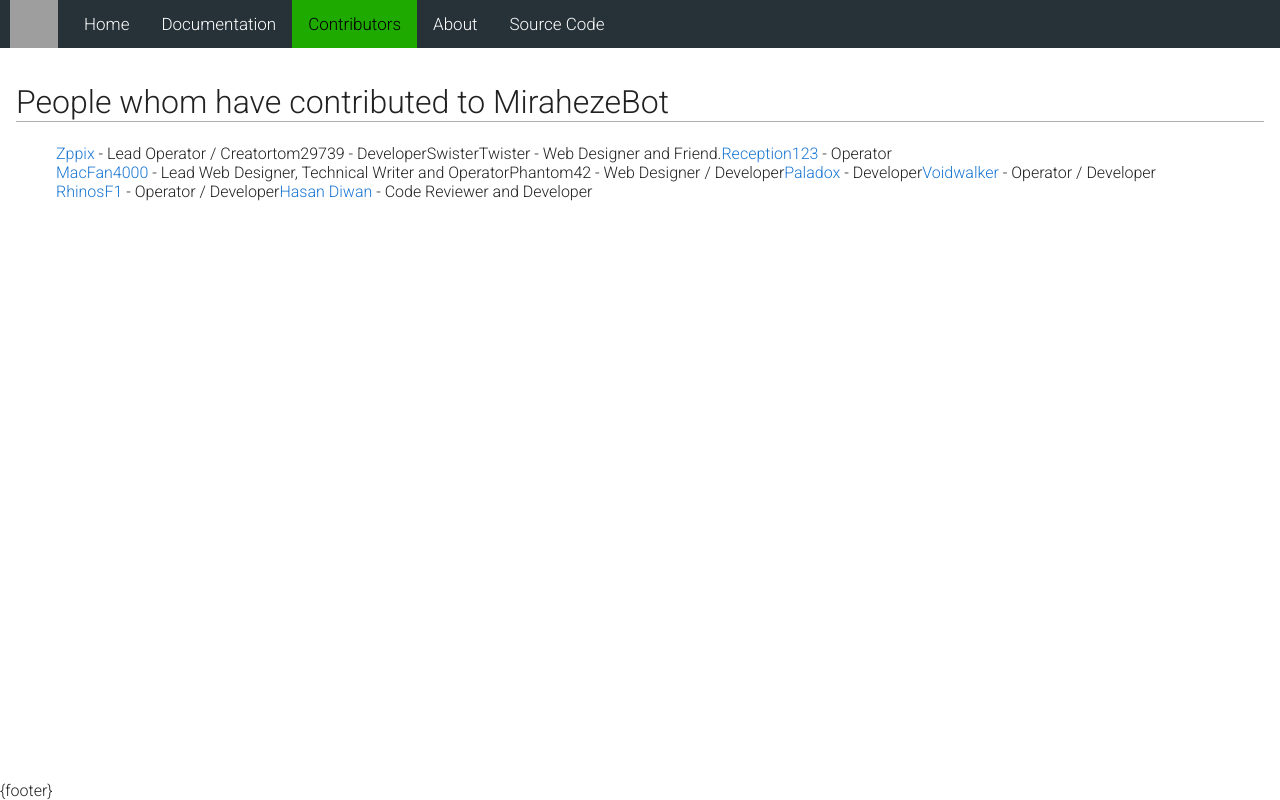
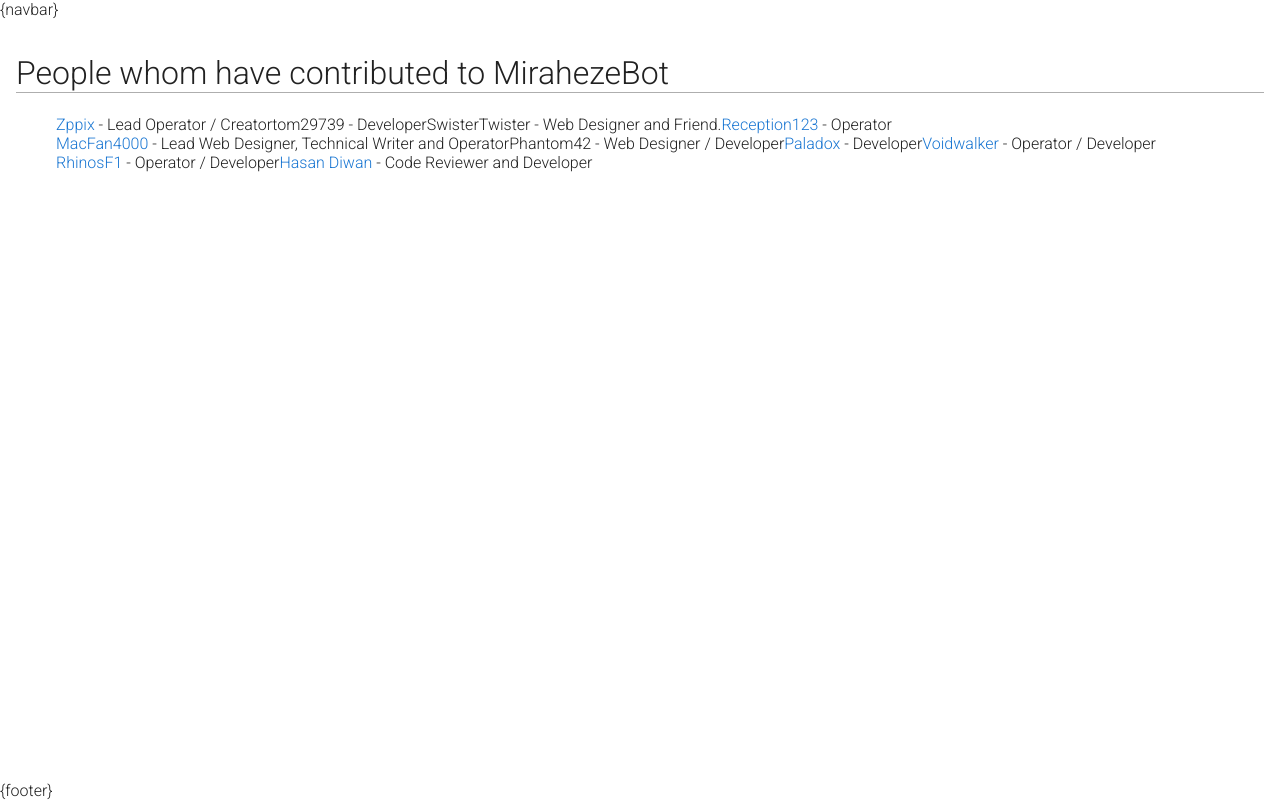
Before and after one commit to Universal-Omega/mirahezebots.org, a Python web app: template templates/contribs.html in a window 1280 px wide. Run offline with Jinja, Linux system fonts and the light colour scheme; the template is opened without the code that fills it, so the values that code supplies are empty; grey boxes are pictures that could not be loaded.

Commit message:
Update contribs.html

```diff
--- a/templates/contribs.html
+++ b/templates/contribs.html
@@ -22,16 +22,7 @@
         </script>
     </head>
     <body>
-        <div class="topnav" id="nav">
-            <img src="logo.png" alt="MirahezeBot Logo" width="48" height="48" style="float:left;vertical-align:middle;margin:0px 10px">
-            <a href="index.html">Home</a>
-            <a href="documentation.html">Documentation</a>
-            <a class="active" href="contribs.html">Contributors</a>
-            <a href="about.html">About</a>
-            <a href="https://bots.miraheze.org/wiki/Source_Code">Source Code</a>
-            <a href="javascript:void(0);" class="icon" onclick="myFunction()">
-            <em class="fa fa-bars"></em></a>
-        </div>
+        {navbar}
         <div class="content">
             <h1>People whom have contributed to MirahezeBot</h1>
             <ul>
```
